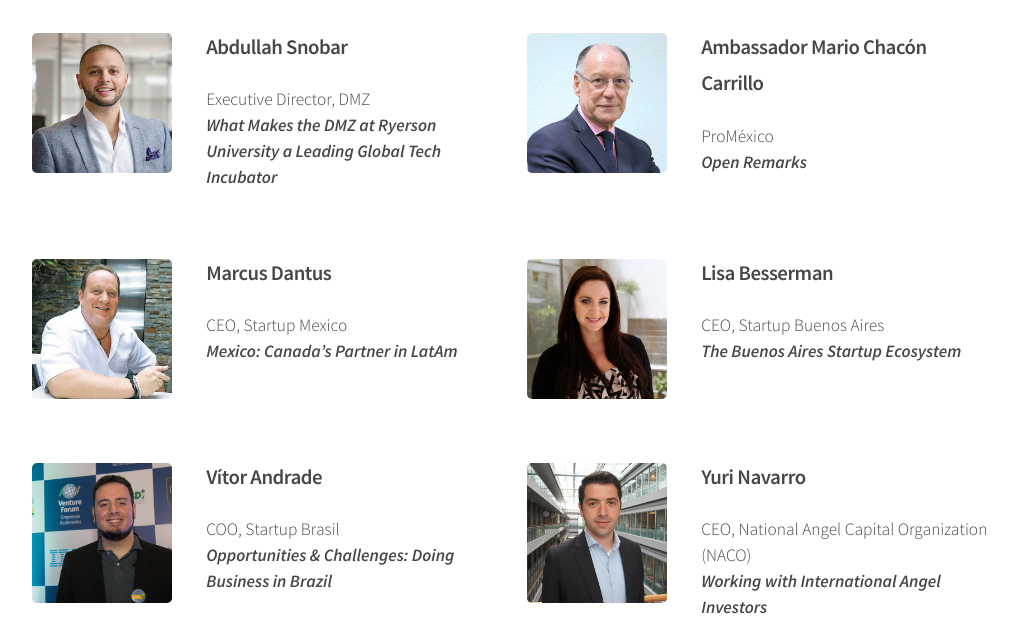
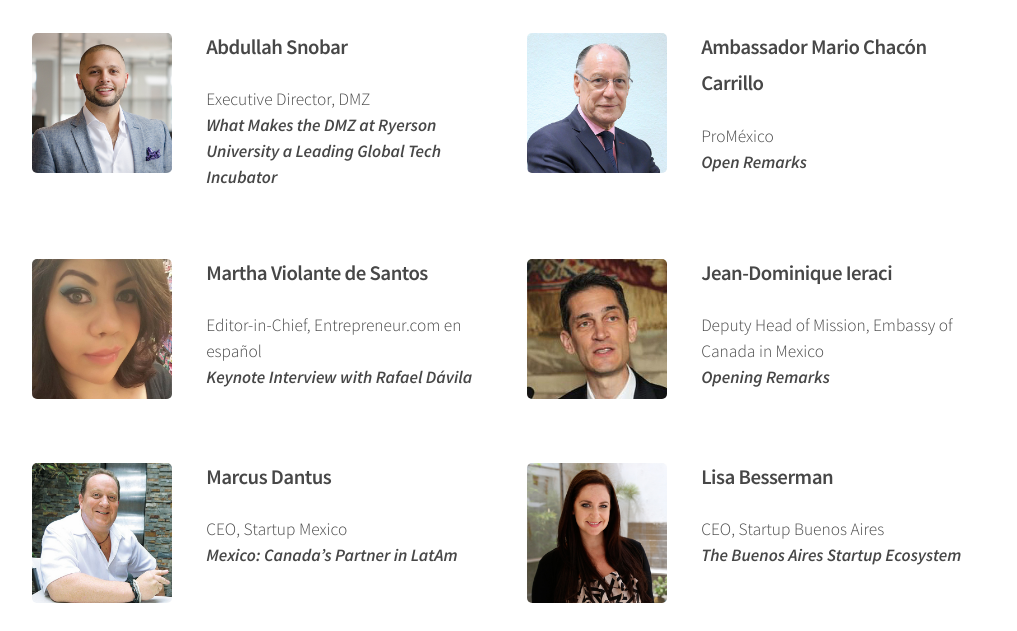
Before and after one commit to LatAmStartups/LatAmStartups.github.io, a Jekyll site: the page built from conference2016.html, in a window 1280 px wide and 900 px high, scrolled down 1628 px, cut to the strip 0-631 px from the top of the window. Shown: the whole strip, without its empty margins (128-1145 px from the left). Built offline with Jekyll 4.4.1, drawn with Linux system fonts in a browser that asks for light colours; some of the changed text lies outside the part shown.

Commit message:
adding Jean Dominique to agenda

```diff
--- a/conference2016.html
+++ b/conference2016.html
@@ -98,6 +98,28 @@
 							<h3>Ambassador Mario Chac&oacute;n Carrillo</h3>
 							<p>ProM&eacute;xico<br />
 							<strong><em>Open Remarks</strong></em></p>
+						</div>
+					</div>
+				</section>
+			</div>
+			<div class="row">
+				<section class="6u">
+					<div class="box post">
+						<a href="martha-violante-de-santos-bio.html" class="image left"><img src="{{ site.baseurl }}/assets/images/Martha.jpg" alt="" /></a>
+						<div class="inner">
+							<h3>Martha Violante de Santos</h3>
+							<p>Editor-in-Chief, Entrepreneur.com en espa&ntilde;ol<br />
+					<strong><em>Keynote Interview with Rafael D&aacute;vila</em></strong>
+						</div>
+					</div>
+				</section>
+				<section class="6u">
+					<div class="box post">
+						<a href="jean-dominique-ieraci-bio.html" class="image left"><img src="{{ site.baseurl }}/assets/images/JeanDominique.jpg" alt="" /></a>
+						<div class="inner">
+							<h3>Jean-Dominique Ieraci</h3>
+							<p>Deputy Head of Mission, Embassy of Canada in Mexico<br />
+					<strong><em>Opening Remarks</em></strong>
 						</div>
 					</div>
 				</section>
@@ -388,18 +410,6 @@
 					</div>
 				</section>
 			</div>
-			<div class="row">
-				<section class="6u">
-					<div class="box post">
-						<a href="martha-violante-de-santos-bio.html" class="image left"><img src="{{ site.baseurl }}/assets/images/Martha.jpg" alt="" /></a>
-						<div class="inner">
-							<h3>Martha Violante de Santos</h3>
-							<p>Editor-in-Chief, Entrepreneur.com en espa&ntilde;ol<br />
-					<strong><em>Keynote Interview with Rafael D&aacute;vila</em></strong>
-						</div>
-					</div>
-				</section>
-			</div>
 		</div>
 	</section>
 <!-- Gigantic Heading -->
```
Also changed, not shown: jean-dominique-ieraci-bio.html (added, +54 -0 lines), speakers.html (+12 -0 lines), assets/images/JeanDominique.jpg (added).
